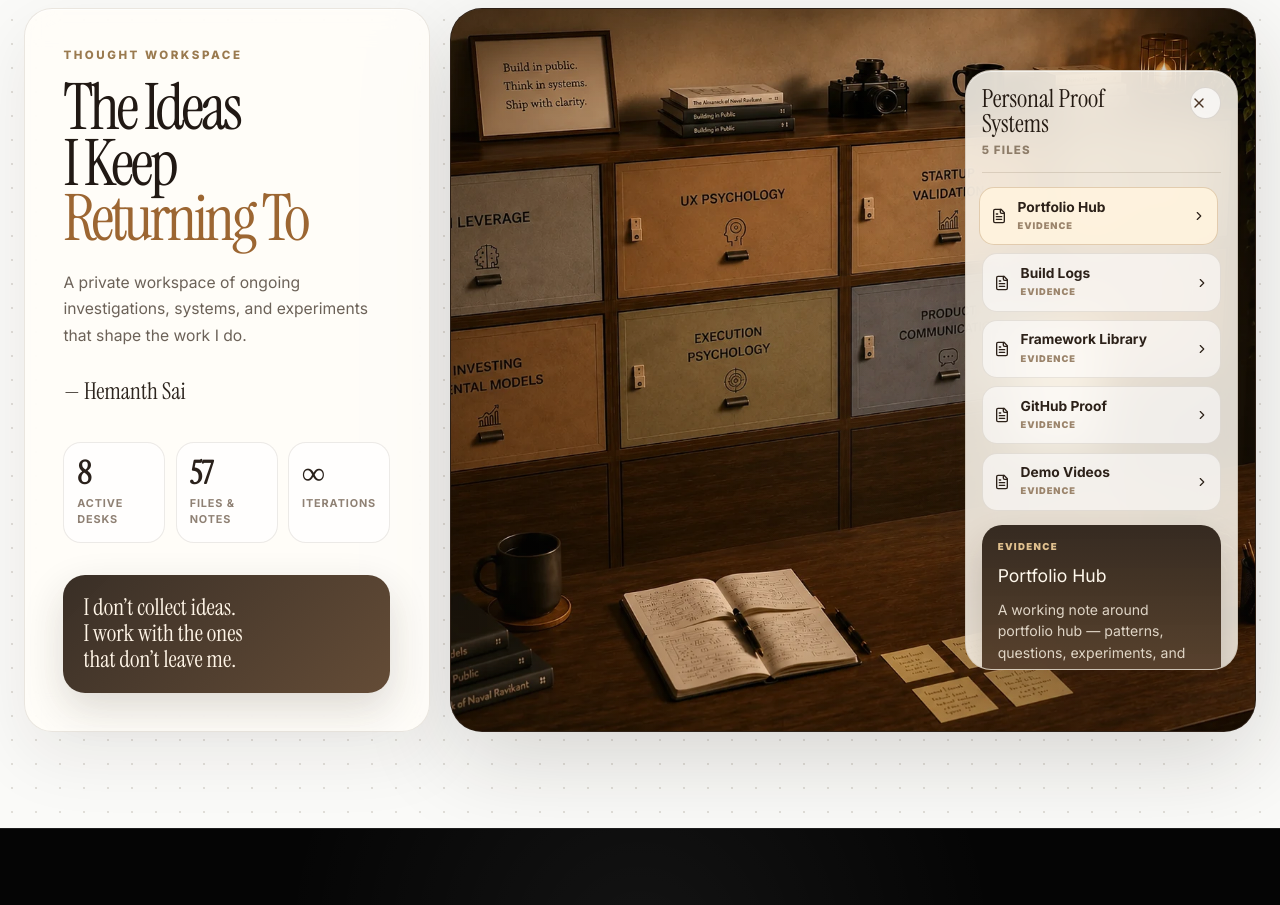
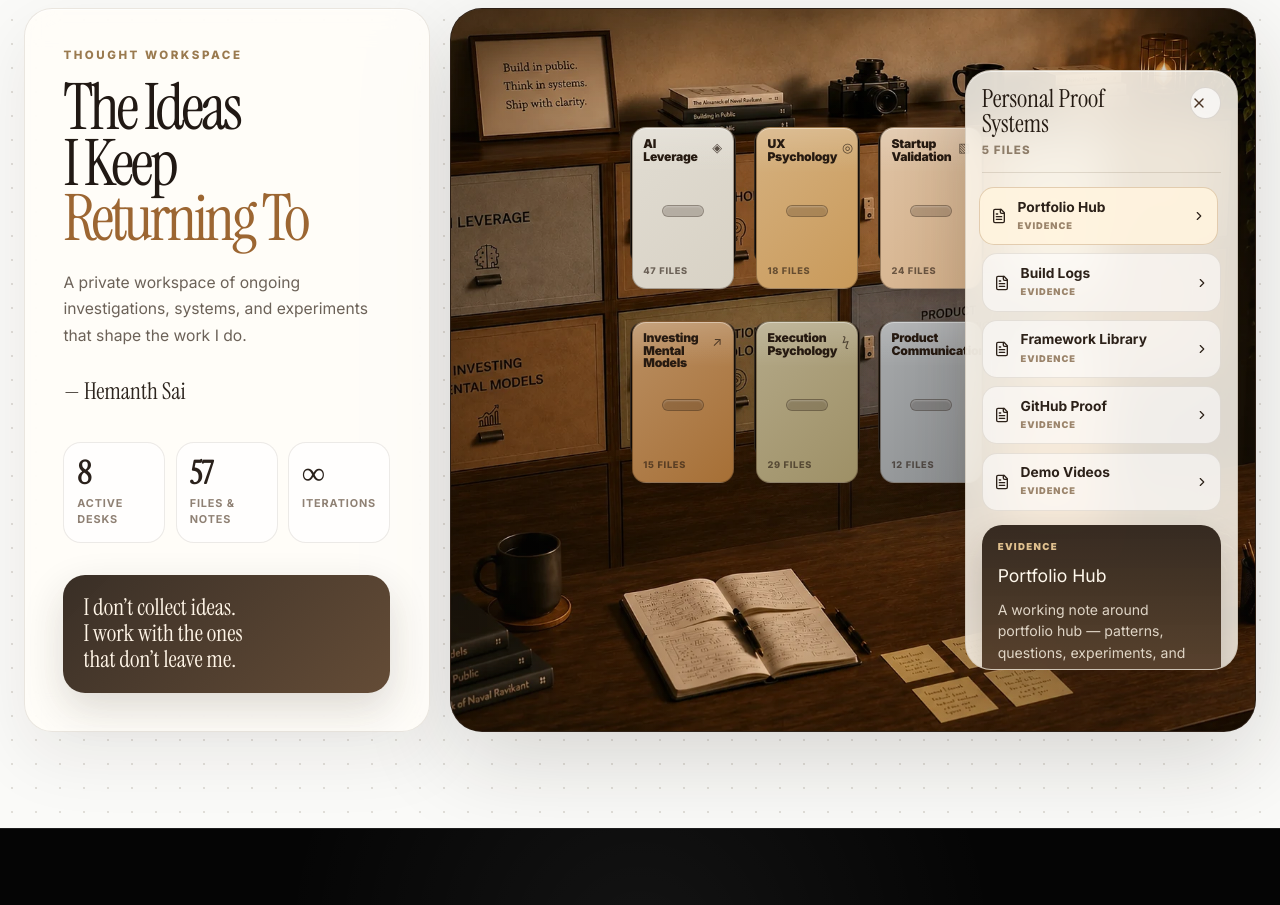
Before and after one commit to batmanvigilante7/hemanthsai, a React (Vite) app: page / in a window 1280 px wide. Shown: the part 4260-5165 px from the top of the page. Built offline with nearby package versions, Linux system fonts and the light colour scheme.

Commit message:
Make workspace drawers visible premium DOM elements

```diff
--- a/src/components/ThoughtWorkspace.css
+++ b/src/components/ThoughtWorkspace.css
@@ -191,9 +191,9 @@
 
 .tw-sim-drawer:hover::before,
 .tw-sim-drawer.is-open::before {
-  background: rgba(255, 221, 162, 0.10);
-  border: 1px solid rgba(255, 226, 174, 0.33);
-  box-shadow: 0 0 34px rgba(255, 205, 125, 0.30);
+  background: rgba(255, 221, 162, 0.08);
+  border: 1px solid rgba(255, 226, 174, 0.22);
+  box-shadow: 0 0 34px rgba(255, 205, 125, 0.25);
 }
 
 .tw-drawer-cavity {
@@ -203,9 +203,9 @@
   top: 8%;
   height: 72%;
   border-radius: 13px;
-  background: transparent;
-  border: none;
-  box-shadow: none;
+  background: linear-gradient(180deg, rgba(36, 26, 19, 0.95), rgba(18, 12, 8, 0.98));
+  border: 1px solid rgba(255, 228, 184, 0.12);
+  box-shadow: inset 0 12px 24px rgba(0, 0, 0, 0.65);
   overflow: hidden;
   z-index: 1;
 }
@@ -228,13 +228,68 @@
   box-shadow: 0 4px 8px rgba(0,0,0,.22);
 }
 
-/* Hide all visible drawer front elements */
-.tw-drawer-front,
-.tw-drawer-title,
-.tw-drawer-icon,
-.tw-drawer-handle,
+.tw-drawer-front {
+  position: absolute;
+  inset: 7%;
+  border-radius: 14px;
+  background:
+    linear-gradient(180deg, rgba(255,255,255,0.18), transparent 28%),
+    linear-gradient(135deg, color-mix(in srgb, var(--drawer-color) 78%, #fff 22%), var(--drawer-color));
+  border: 1px solid rgba(57, 37, 21, 0.36);
+  box-shadow:
+    0 10px 24px rgba(26,15,8,0.22),
+    inset 0 1px 0 rgba(255,255,255,0.38);
+  z-index: 2;
+  display: grid;
+  grid-template-columns: 1fr auto;
+  grid-template-rows: 1fr auto;
+  gap: 0.3rem;
+  padding: 0.65rem;
+  color: #261a11;
+  transition: box-shadow 0.22s ease;
+}
+
+.tw-sim-drawer.is-open .tw-drawer-front {
+  box-shadow:
+    0 20px 42px rgba(18,10,4,0.35),
+    inset 0 1px 0 rgba(255,255,255,0.38);
+}
+
+.tw-drawer-title {
+  font-size: clamp(0.52rem, 0.95vw, 0.8rem);
+  font-weight: 900;
+  line-height: 1.05;
+  letter-spacing: -0.02em;
+  align-self: start;
+  max-width: 100%;
+}
+
+.tw-drawer-icon {
+  font-size: clamp(0.7rem, 1vw, 1rem);
+  opacity: 0.72;
+}
+
+.tw-drawer-handle {
+  position: absolute;
+  left: 50%;
+  top: 52%;
+  width: 42px;
+  height: 12px;
+  transform: translate(-50%, -50%);
+  border-radius: 99px;
+  background: rgba(43, 30, 20, 0.22);
+  border: 1px solid rgba(35, 22, 13, 0.25);
+  box-shadow: inset 0 1px 2px rgba(255,255,255,0.24);
+}
+
 .tw-drawer-count {
-  display: none !important;
+  align-self: end;
+  justify-self: start;
+  font-size: clamp(0.42rem, 0.72vw, 0.6rem);
+  text-transform: uppercase;
+  letter-spacing: 0.08em;
+  font-weight: 800;
+  color: rgba(39, 26, 16, 0.62);
 }
 
 .tw-file-panel {
```
